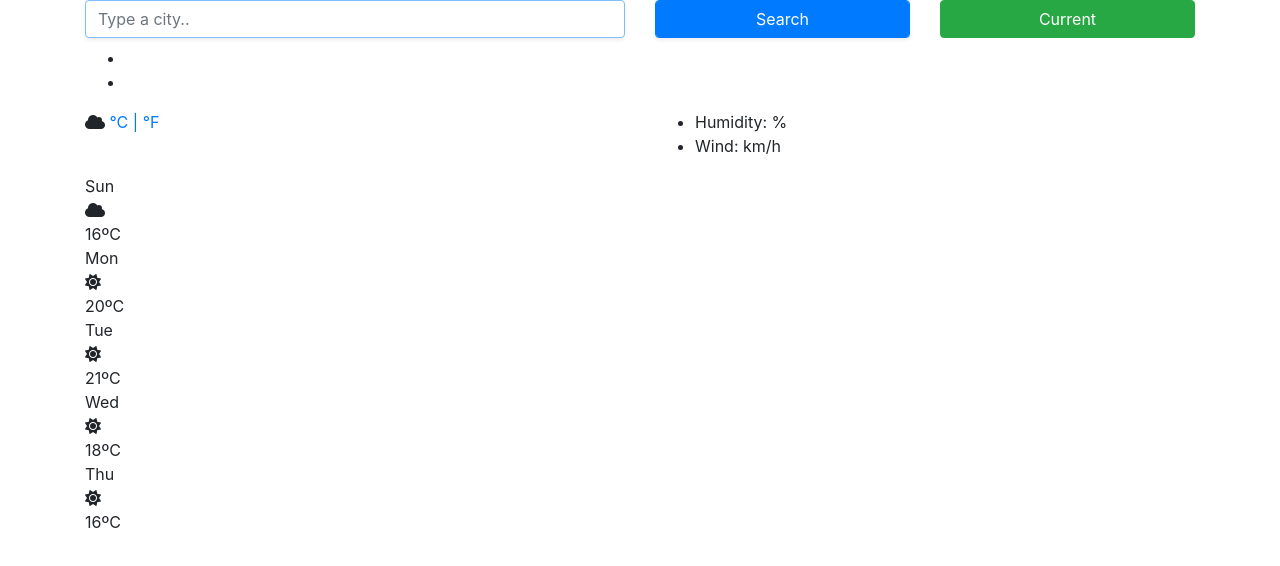
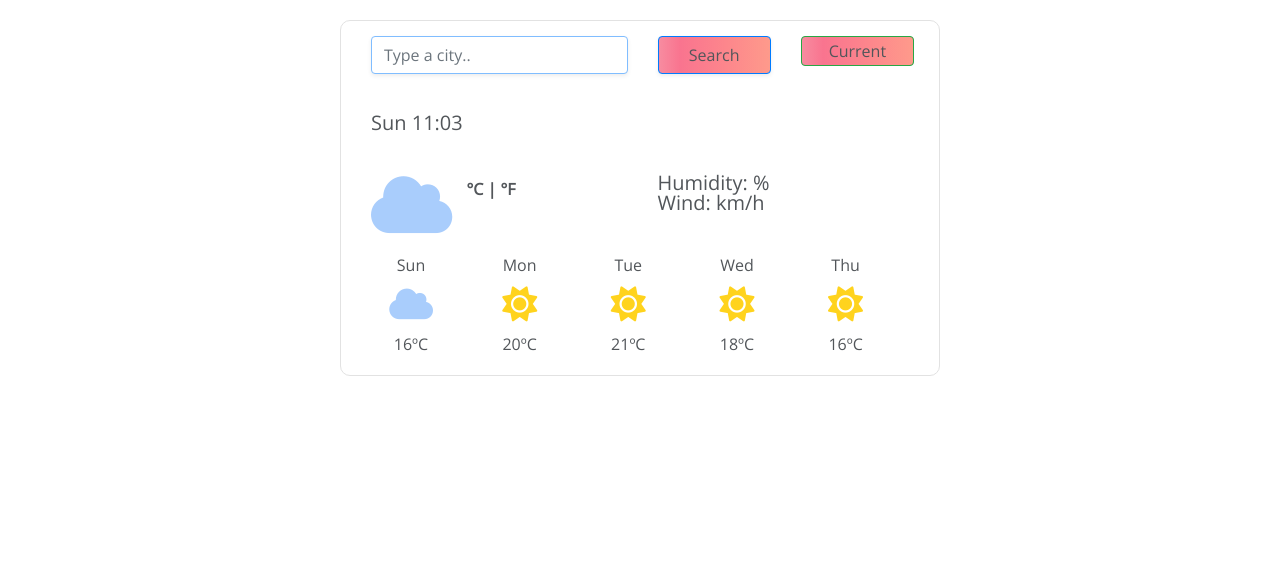
Before and after one commit to monteiro-ines/Weather-app-SheCodes, a plain HTML site: page index.html in a window 1280 px wide. Drawn offline with nearby package versions, Linux system fonts and the light colour scheme; no server answers.

Commit message:
created CSS and JS files

```diff
--- a/index.html
+++ b/index.html
@@ -7,7 +7,7 @@
     <title>☀ Weather App</title>
     <link rel="stylesheet" href="https://stackpath.bootstrapcdn.com/bootstrap/4.3.1/css/bootstrap.min.css"
         integrity="sha384-ggOyR0iXCbMQv3Xipma34MD+dH/1fQ784/j6cY/iJTQUOhcWr7x9JvoRxT2MZw1T" crossorigin="anonymous">
-    <link rel="stylesheet" href="src/style.css">
+    <link rel="stylesheet" href="style.css">
     <link href="https://fonts.googleapis.com/css?family=Open+Sans&display=swap" rel="stylesheet">
     <script src="https://kit.fontawesome.com/2b20188e9f.js" crossorigin="anonymous"></script>
     <script src="https://unpkg.com/axios/dist/axios.min.js"></script>
@@ -130,7 +130,7 @@
 
 
         </div>
-        <script src="src/script.js"></script>
+        <script src="script.js"></script>
 </body>
 
 </html>
--- /dev/null
+++ b/script.js
@@ -0,0 +1,83 @@
+//F1
+function showTime(time) {
+    let hours = time.getHours();
+    if (hours < 10) {
+        hours = `0${hours}`;
+    }
+
+    let minutes = time.getMinutes();
+    if (minutes < 10) {
+        minutes = `0${minutes}`;
+    }
+    let days = ["Sun", "Mon", "Tue", "Wed", "Thu", "Fri", "Sat"];
+    let day = days[time.getDay()];
+
+    return `${day} ${hours}:${minutes}`;
+}
+
+//F2
+function showTemp(response) {
+    document.querySelector("#city").innerHTML = response.data.name;
+    document.querySelector("#current-temperature").innerHTML = Math.round(
+        response.data.main.temp
+    );
+
+    document.querySelector("#humidity").innerHTML = response.data.main.humidity;
+    document.querySelector("#wind").innerHTML = Math.round(
+        response.data.wind.speed
+    );
+    document.querySelector("#weather-description").innerHTML =
+        response.data.weather[0].main;
+}
+
+//F3
+function searchCity(city) {
+    let apiKey = "dffc8c427a5c5c2e6c671ca095897824";
+    let apiUrl = `https://api.openweathermap.org/data/2.5/weather?q=${city}&appid=${apiKey}&units=metric`;
+    axios.get(apiUrl).then(showTemp);
+}
+
+function handleSubmit(event) {
+    event.preventDefault();
+    let city = document.querySelector("#search-input").value;
+    searchCity(city);
+}
+
+function searchLocation(position) {
+    let apiKey = "dffc8c427a5c5c2e6c671ca095897824";
+    let apiUrl = `https://api.openweathermap.org/data/2.5/weather?lat=${
+        position.coords.latitude
+        }&lon=${position.coords.longitude}&appid=${apiKey}&units=metric`;
+
+    axios.get(apiUrl).then(showTemp);
+}
+
+function getCurrentLocation(event) {
+    navigator.geolocation.getCurrentPosition(searchLocation);
+}
+
+function convertToFahrenheit(event) {
+    event.preventDefault();
+    let temperatureElement = document.querySelector("#current-temperature");
+    temperatureElement.innerHTML = 66;
+}
+
+function convertToCelsius(event) {
+    event.preventDefault();
+    let temperatureElement = document.querySelector("#current-temperature");
+    temperatureElement.innerHTML = 19;
+}
+
+//F1
+let currentTime = new Date();
+let time = document.querySelector("#date");
+time.innerHTML = showTime(currentTime);
+
+//F2
+let searchForm = document.querySelector("#search-form");
+searchForm.addEventListener("submit", handleSubmit);
+
+let currentLocationButton = document.querySelector("#current-location-button");
+currentLocationButton.addEventListener("click", getCurrentLocation);
+
+searchCity("Porto");
--- /dev/null
+++ b/style.css
@@ -0,0 +1,139 @@
+body {
+  font-family: "Open Sans", sans-serif;
+}
+
+h1 {
+  padding-top: 30px;
+  padding-bottom: 1px;
+  color: #52565a;
+  margin: 1;
+}
+
+li {
+  font-size: 20px;
+  color: #52565a;
+  line-height: 1;
+  list-style: none;
+}
+ul {
+  margin: 0 0 40px;
+  padding: 0;
+}
+
+.weatherApp {
+  border: 1px solid #e2e2e2;
+  padding: 15px 25px 45px 30px;
+  margin: 20px auto;
+  max-width: 600px;
+  border-radius: 10px;
+}
+.other {
+  display: block;
+  margin: auto auto 7px;
+}
+
+form {
+  padding-top: 0px;
+  padding-bottom: 0px;
+}
+
+.weatherTodayWritten {
+  padding-bottom: 50px;
+}
+
+.fa-cloud {
+  font-size: 65px;
+  color: #a9cdfc;
+  margin-right: 10px;
+}
+
+.temperature {
+  color: #52565a;
+  font-size: 64px;
+  font-weight: bold;
+  line-height: 1;
+}
+
+a,
+a:hover {
+  color: #52565a;
+  position: relative;
+  top: -34px;
+  font-weight: bold;
+  text-decoration: none;
+}
+
+.btn {
+  background-image: linear-gradient(
+    to right,
+    #f78ca0 0%,
+    #f9748f 19%,
+    #fd868c 60%,
+    #fe9a8b 100%
+  );
+  color: #52565a;
+  padding: 2px;
+}
+
+button {
+  background-image: linear-gradient(
+    to right,
+    #f78ca0 0%,
+    #f9748f 19%,
+    #fd868c 60%,
+    #fe9a8b 100%
+  );
+  color: #52565a;
+  padding: 12px 20px;
+}
+
+.forecast {
+  display: block;
+  font-size: 14px;
+  font-weight: 400;
+  height: 92px;
+  left: 0px;
+  line-height: 16.8px;
+  padding-top: 20px;
+}
+
+.day {
+  display: inline-block;
+  font-size: 16px;
+  font-weight: 400;
+  height: 90px;
+  line-height: 14px;
+  margin-bottom: 0px;
+  margin-left: 0px;
+  margin-right: 25px;
+  margin-top: 0px;
+  text-align: center;
+  width: 80px;
+}
+
+.week-day {
+  color: #52565a;
+  display: block;
+  margin: auto auto 15px;
+}
+
+.day .fas {
+  display: block;
+  margin: auto auto 15px;
+
+  font-size: 35px;
+}
+
+.forecast-temp {
+  color: #52565a;
+  display: block;
+  margin: auto auto 15px;
+}
+
+.day .fa-cloud {
+  color: #a9cdfc;
+}
+
+.day .fa-sun {
+  color: #ffd31d;
+}
```
